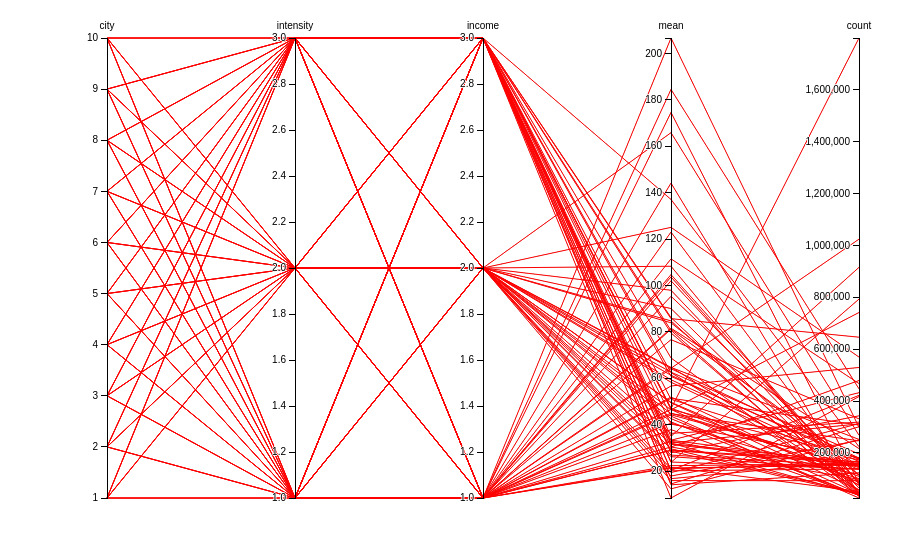
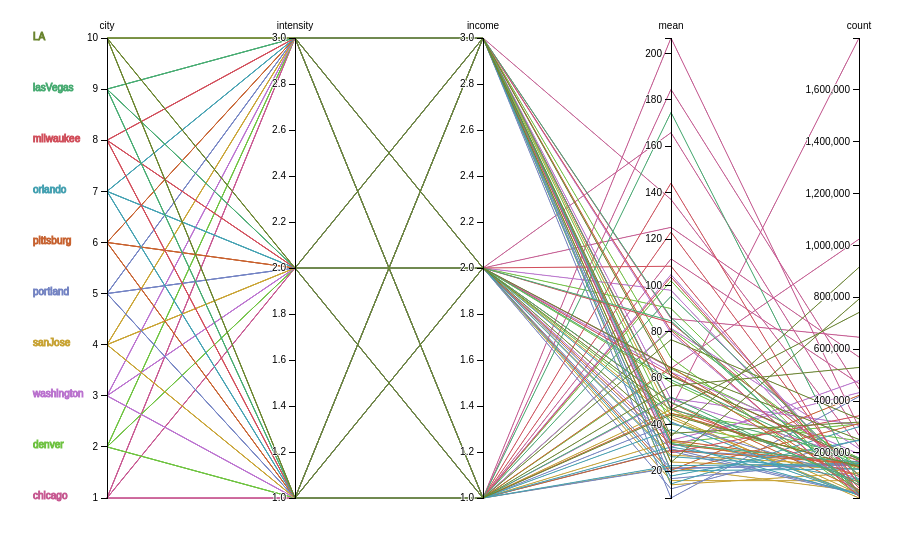
Before and after one commit to jjjiia/crosscity_comparisons, a plain HTML site: page index.html in a window 1280 px wide. Shown: the whole page, without its empty margins (5-907 px from the left). Drawn offline with nearby package versions, Linux system fonts and the light colour scheme.

```diff
--- a/index.html
+++ b/index.html
@@ -76,19 +76,37 @@
       .data(cities)
     .enter().append("path")
       .attr("d", path);
-
+ var cityColors = {"chicago":"#C95892","denver":"#6FC440", "washington":"#BC72D1", "sanJose":"#CAA432", "portland":"#7484C5", "pittsburg":"#C9622F", "orlando":"#43A2B3", "milwaukee":"#D34E5B","lasVegas":"#48AD73", "LA":"#6A852E"}
+ var cityNumbers = {"1":"chicago","2":"denver","3":"washington","4":"sanJose",
+ "5":"portland","6":"pittsburg","7":"orlando","8":"milwaukee","9":"lasVegas","10":"LA"}
   // Add blue foreground lines for focus.
   foreground = svg.append("g")
       .attr("class", "foreground")
     .selectAll("path")
       .data(cities)
-    .enter().append("path")
+     .enter().append("path")
       .attr("d", path)
       .attr("stroke",function(d){
-        console.log(d)
+        return cityColors[cityNumbers[d.city]]
         return "red"
       });
-
+var tempArray = []
+      for(var i = 1; i <11; i++){
+        tempArray.push(i)
+      }
+      var labelYscale = d3.scale.linear().domain([1,10]).range([460,1])
+    svg.append("g")
+      .attr("class","cityName")
+      .selectAll("text")
+      .data(tempArray)
+     .enter()
+      .append("text")
+      .text(function(d){return cityNumbers[d]})
+      .attr("x",function(d,i){return 20})
+      .attr("y",function(d,i){return labelYscale(i)-50})
+      .attr("stroke",function(d){
+        return cityColors[cityNumbers[d]]
+      })
   // Add a group element for each dimension.
   var g = svg.selectAll(".dimension")
       .data(dimensions)
```
